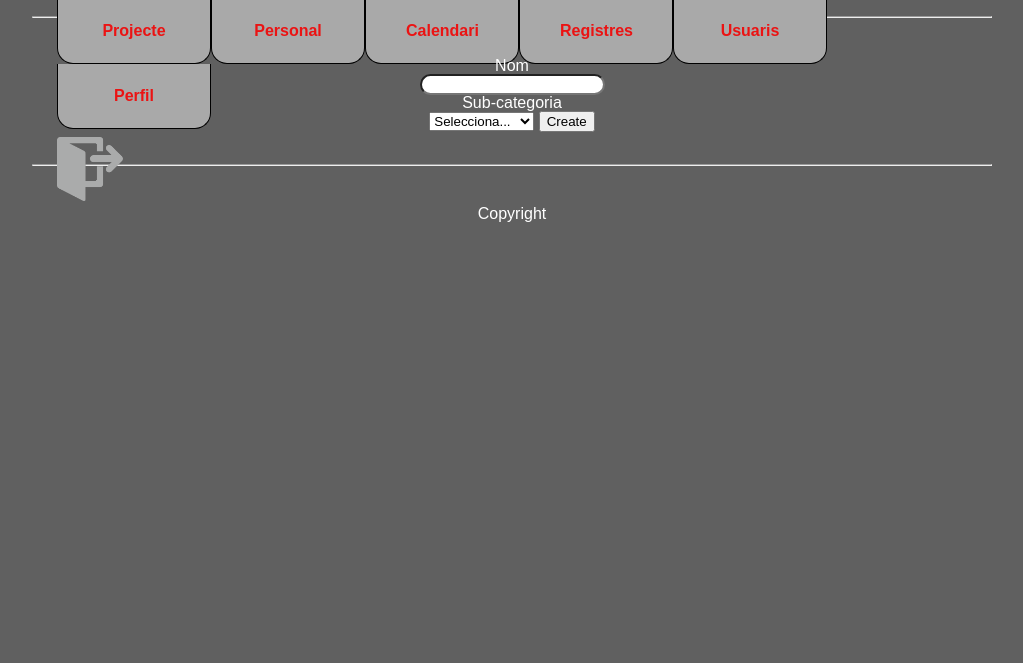
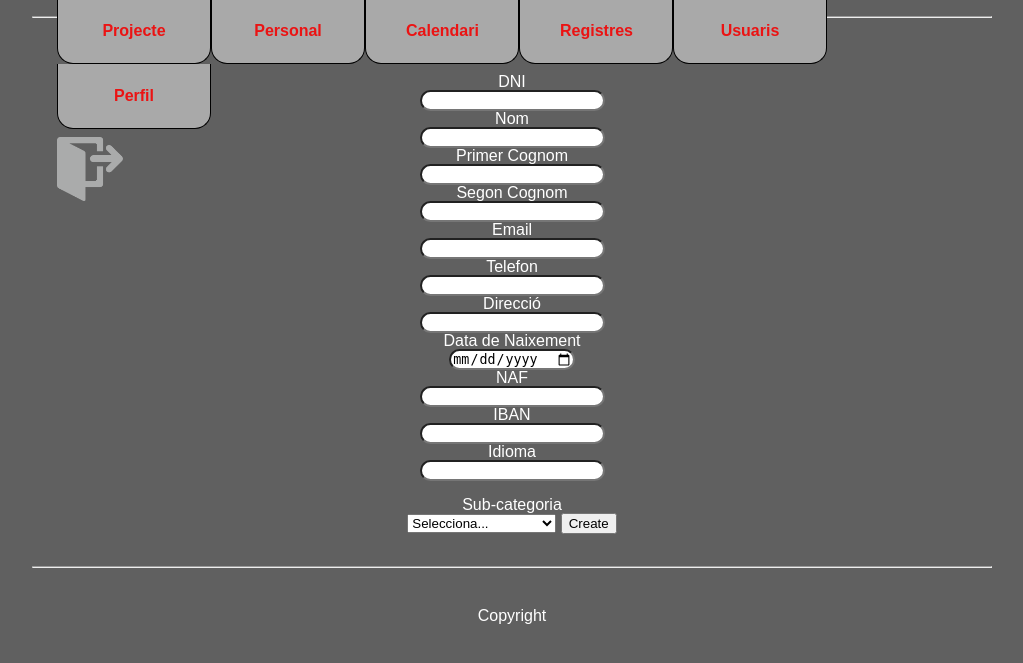
Before and after one commit to dcamposm/M14_Solfamides, a PHP site: page /m14_proyecto/personal/formCreate in a window 1280 px wide. Shown: the part 81-744 px from the top of the page, without its empty margins (128-1151 px from the left). Run offline with PHP 8.4, Linux system fonts and the light colour scheme.

Commit message:
editar CRUD de personal extern y hacer formulario insert (falta que inserte bien en la base de datos)

```diff
--- a/controllers/personal_controller.php
+++ b/controllers/personal_controller.php
@@ -16,7 +16,7 @@ class PersonalController {
             return call('pages', 'error');
         }
 
-        Personal::alta($_POST['dni'], $_POST['nom'], $_POST['cog1'], $_POST['cog2'], $_POST['email'], $_POST['telefon'], $_POST['dire'], $_POST['naix'], $_POST['nss'], $_POST['iban']);
+        Personal::alta($_POST['dni'], $_POST['nom'], $_POST['cog1'], $_POST['cog2'], $_POST['email'], $_POST['telefon'], $_POST['dire'], $_POST['naix'], $_POST['nss'], $_POST['iban'],$_POST['idioma']);
 
         require_once('views/personal/formInsert.php');
     }
--- a/models/personal.php
+++ b/models/personal.php
@@ -26,7 +26,7 @@ class Personal {
         $this->naixement_personalExtern = $naixement_personalExtern;
         $this->nss_personalExtern = $nss_personalExtern;
         $this->iban_personalExtern = $iban_personalExtern;
-        //$this->id_idioma = $id_idioma;
+        $this->id_idioma = $id_idioma;
     }
     //Metoda per mostrar totes les insertccions de la taula categoria
     public static function mostrarTots() {
@@ -57,9 +57,9 @@ class Personal {
                                  $direccio_personalExtern, $naixement_personalExtern, $nss_personalExtern, $iban_personalExtern, $id_idioma) {
          $db = Db::getInstance();
 
-        $req = $db->prepare('INSERT INTO personalextern SET dni_personalExtern = :dni_personalExtern, nom_personalExtern = :nom_personalExtern, primer_cognom_personalExtern = :primer_cognom_personalExtern, segon_cognom_personalExtern = :segon_cognom_personalExtern, email_personalExtern = :email_personalExtern, telefon_personalExtern = :telefon_personalExtern, direccio_personalExtern = :direccio_personalExtern, nss_personalExtern = :nss_personalExtern, iban_personalExtern = :iban_personalExtern, id_idioma = :id_idioma');
+        $req = $db->prepare('INSERT INTO personalextern SET dni_personalExtern = :dni_personalExtern, nom_personalExtern = :nom_personalExtern, primer_cognom_personalExtern = :primer_cognom_personalExtern, segon_cognom_personalExtern = :segon_cognom_personalExtern, email_personalExtern = :email_personalExtern, telefon_personalExtern = :telefon_personalExtern, direccio_personalExtern = :direccio_personalExtern, naixement_personalExtern = naixement_personalExtern, nss_personalExtern = :nss_personalExtern, iban_personalExtern = :iban_personalExtern');
 
-        if ($req->execute(array('dni_personalExtern' => $dni_personalExtern, 'nom_personalExtern' => $nom_personalExtern, 'primer_cognom_personalExtern' => $primer_cognom_personalExtern, 'segon_cognom_personalExtern' => $segon_cognom_personalExtern, 'email_personalExtern' => $email_personalExtern, 'telefon_personalExtern' => $telefon_personalExtern, 'direccio_personalExtern' => $direccio_personalExtern, 'nss_personalExtern' => $nss_personalExtern, 'iban_personalExtern' => $iban_personalExtern, 'id_idioma' => $id_idioma))) {
+        if ($req->execute(array('dni_personalExtern' => $dni_personalExtern, 'nom_personalExtern' => $nom_personalExtern, 'primer_cognom_personalExtern' => $primer_cognom_personalExtern, 'segon_cognom_personalExtern' => $segon_cognom_personalExtern, 'email_personalExtern' => $email_personalExtern, 'telefon_personalExtern' => $telefon_personalExtern, 'direccio_personalExtern' => $direccio_personalExtern,'naixement_personalExtern' =>$naixement_personalExtern, 'nss_personalExtern' => $nss_personalExtern, 'iban_personalExtern' => $iban_personalExtern))) {
             return true;
         } else {
             return false;
@@ -72,9 +72,9 @@ class Personal {
 
         $db = Db::getInstance();
 
-        $req = $db->prepare('UPDATE personalextern SET nom_personalExtern = :nom_personalExtern, primer_cognom_personalExtern = :primer_cognom_personalExtern, segon_cognom_personalExtern = :segon_cognom_personalExtern, email_personalExtern = :email_personalExtern, telefon_personalExtern = :telefon_personalExtern, direccio_personalExtern = :direccio_personalExtern, nss_personalExtern = :nss_personalExtern, iban_personalExtern = :iban_personalExtern, id_idioma = :id_idioma WHERE dni_personalExtern = :dni_personalExtern');
+        $req = $db->prepare('UPDATE personalextern SET nom_personalExtern = :nom_personalExtern, primer_cognom_personalExtern = :primer_cognom_personalExtern, segon_cognom_personalExtern = :segon_cognom_personalExtern, email_personalExtern = :email_personalExtern, telefon_personalExtern = :telefon_personalExtern, direccio_personalExtern = :direccio_personalExtern, naixement_personalExtern = naixement_personalExtern, nss_personalExtern = :nss_personalExtern, iban_personalExtern = :iban_personalExtern, id_idioma = :id_idioma WHERE dni_personalExtern = :dni_personalExtern');
 
-        if ($req->execute(array('dni_personalExtern' => $dni_personalExtern, 'nom_personalExtern' => $nom_personalExtern, 'primer_cognom_personalExtern' => $primer_cognom_personalExtern, 'segon_cognom_personalExtern' => $segon_cognom_personalExtern, 'email_personalExtern' => $email_personalExtern, 'telefon_personalExtern' => $telefon_personalExtern, 'direccio_personalExtern' => $direccio_personalExtern, 'nss_personalExtern' => $nss_personalExtern, 'iban_personalExtern' => $iban_personalExtern, 'id_idioma' => $id_idioma))) {
+        if ($req->execute(array('dni_personalExtern' => $dni_personalExtern, 'nom_personalExtern' => $nom_personalExtern, 'primer_cognom_personalExtern' => $primer_cognom_personalExtern, 'segon_cognom_personalExtern' => $segon_cognom_personalExtern, 'email_personalExtern' => $email_personalExtern, 'telefon_personalExtern' => $telefon_personalExtern, 'direccio_personalExtern' => $direccio_personalExtern,'naixement_personalExtern' =>$naixement_personalExtern , 'nss_personalExtern' => $nss_personalExtern, 'iban_personalExtern' => $iban_personalExtern, 'id_idioma' => $id_idioma))) {
             return true;
         } else {
             return false;
--- a/views/personal/formInsert.php
+++ b/views/personal/formInsert.php
@@ -1,15 +1,41 @@
-<form class="w3-container" action="<?php echo constant('URL');?>categoria/create" method="post" enctype="multipart/form-data">
+<br>
+<form class="w3-container" action="<?php echo constant('URL');?>personal/create" method="post" enctype="multipart/form-data">
+    <p class="w3-xlarge">DNI</p>
+    <input type='text' name='dni' class="w3-input w3-border" />
     <p class="w3-xlarge">Nom</p>
     <input type='text' name='nom' class="w3-input w3-border" />
+    <p class="w3-xlarge">Primer Cognom</p>
+    <input type='text' name='cog1' class="w3-input w3-border" />
+    <p class="w3-xlarge">Segon Cognom</p>
+    <input type='text' name='cog2' class="w3-input w3-border" />
+    <p class="w3-xlarge">Email</p>
+    <input type='email' name='email' class="w3-input w3-border" />
+    <p class="w3-xlarge">Telefon</p>
+    <input type='text' name='telefon' class="w3-input w3-border" />
+    <p class="w3-xlarge">Direcció</p>
+    <input type='text' name='dire' class="w3-input w3-border" />
+    <p class="w3-xlarge">Data de Naixement</p>
+    <input type='date' name='naix' class="w3-input w3-border" />
+    <p class="w3-xlarge">NAF</p>
+    <input type='text' name='nss' class="w3-input w3-border" />
+    <p class="w3-xlarge">IBAN</p>
+    <input type='text' name='iban' class="w3-input w3-border" />
+    <p class="w3-xlarge">Idioma</p>
+    <input type='text' name='idioma' class="w3-input w3-border" />
 
+    <br>
+    <br>
     <p class="w3-xlarge">Sub-categoria</p>
 
     <select class="w3-select w3-border" name='sub_categoria'>
         <option>Selecciona...</option>
-        <option value='Ninguno'>Ninguno</option>
-        <option value='Sistemas'>Sistemas</option>
-        <option value='Programacion'>Programacion</option>
-        <option value='Otros'>Otros</option>
+        <option name='actor'>Actor</option>
+        <option name='traductor'>Traductor</option>
+        <option name='ajustador'>Ajustador</option>
+        <option name='linguista'>Lingüista</option>
+        <option name='direcDbl'>Director de doblatge</option>
+        <option name='tecSala'>Tècnic de sala</option>
+        <option name='direcProd'>Director de producció</option>
     </select>
 
     <button type="submit" class="w3-button w3-block w3-section w3-blue w3-ripple w3-padding">Create</button>
--- a/views/personal/index.php
+++ b/views/personal/index.php
@@ -1,4 +1,7 @@
+<br>
 <h2>Listado de el personal:</h2>
+<a href='<?php echo constant('URL');?>personal/formCreate'>Insertar Personal</a>
+<br>
 <?php foreach($pers as $personal) { ?>
     <p>
         <?php echo $personal->nom_personalExtern; ?>
```
